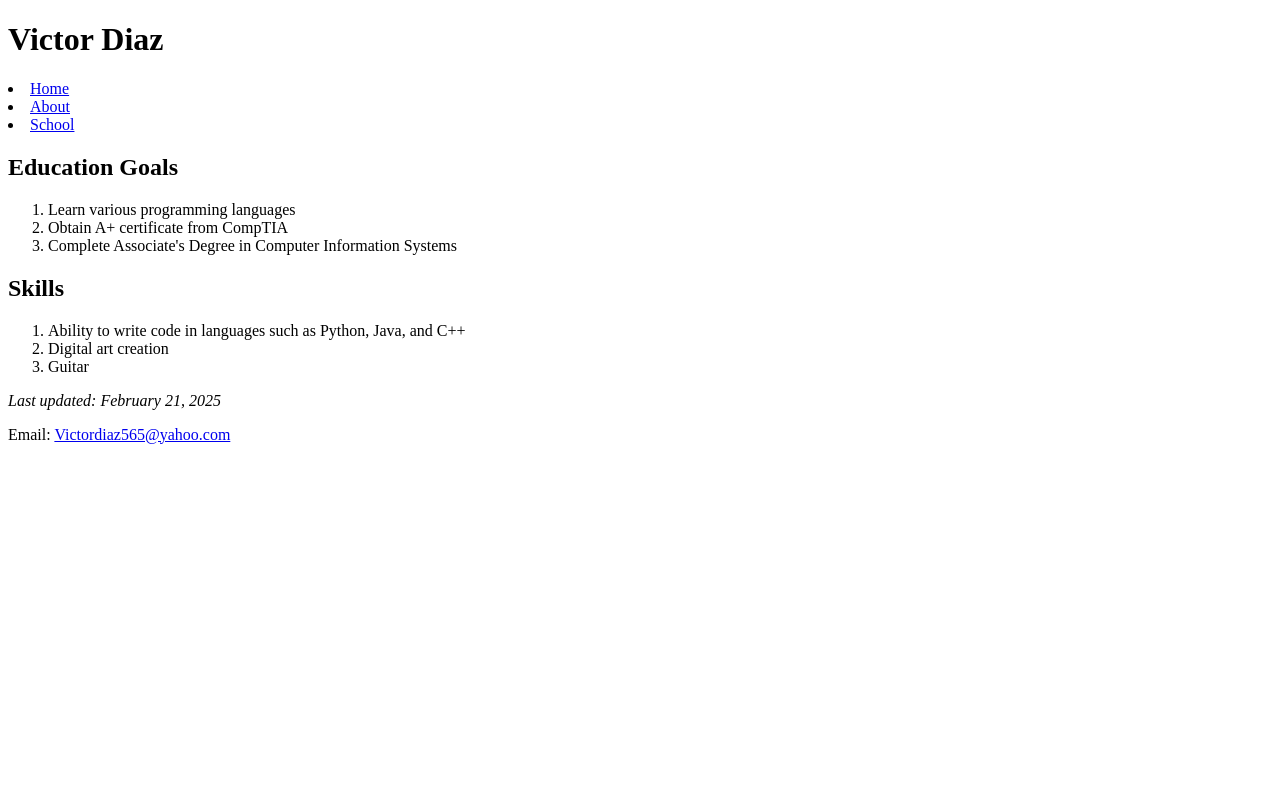
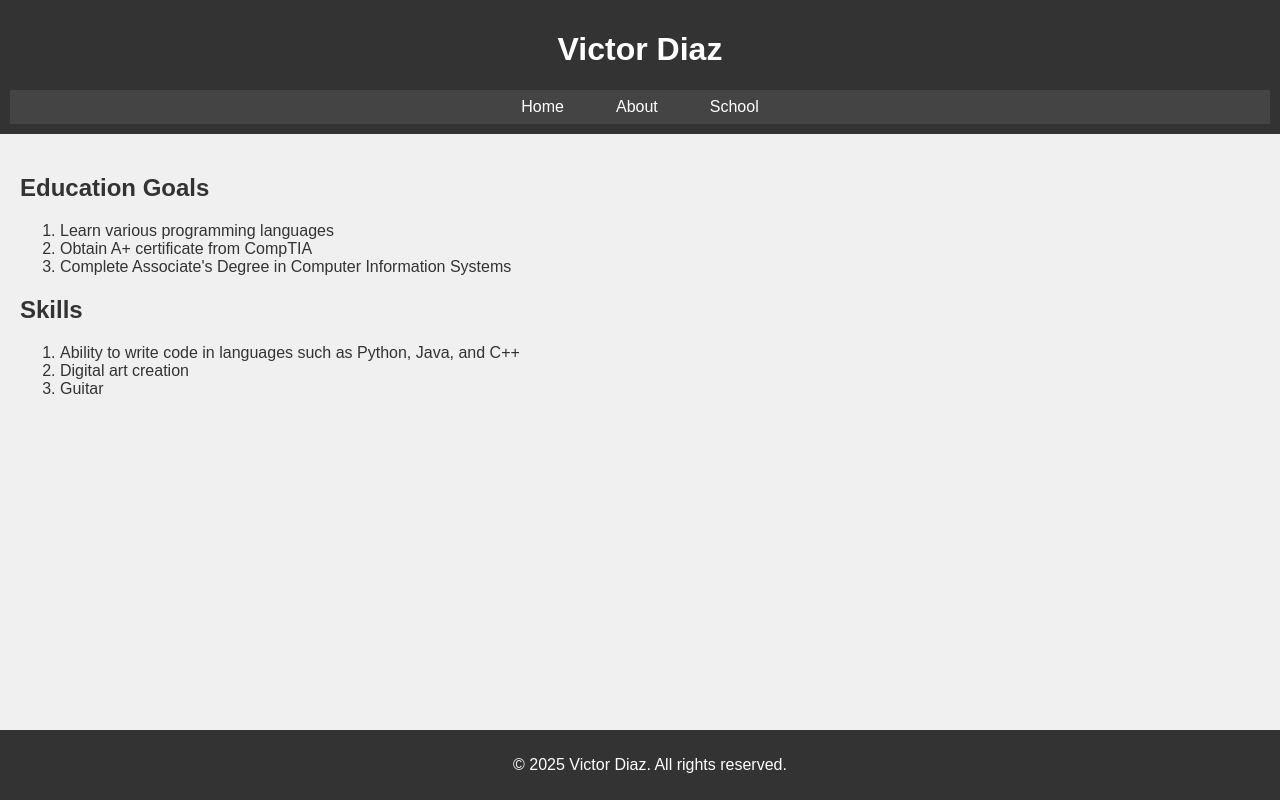
Before and after one commit to viperzsx/CIS-162, a plain HTML site: page about.html in a window 1280 px wide. Drawn offline with Linux system fonts and the light colour scheme.

Commit message:
Add files via upload

```diff
--- a/about.html
+++ b/about.html
@@ -1,34 +1,46 @@
 <!DOCTYPE html>
 <html lang="en">
 <head>
-    <ul>
     <meta charset="UTF-8">
     <meta name="viewport" content="width=device-width, initial-scale=1.0">
     <title>About Me</title>
-    </ul>
+    <!-- Link to CSS file -->
+    <link rel="stylesheet" href="styles.css">
 </head>
 <body>
+    <!-- Header -->
+    <header>
         <h1><strong>Victor Diaz</strong></h1>
+        <!-- Navigation -->
         <nav>
+            <ul>
                 <li><a href="index.html">Home</a></li>
                 <li><a href="about.html">About</a></li>
                 <li><a href="#">School</a></li>
+            </ul>
         </nav>
+    </header>
+
+    <!-- Main Content -->
+    <section>
         <h2><strong>Education Goals</strong></h2>
         <ol>
             <li>Learn various programming languages</li>
             <li>Obtain A+ certificate from CompTIA</li>
             <li>Complete Associate's Degree in Computer Information Systems</li>
         </ol>
+
         <h2><strong>Skills</strong></h2>
         <ol>
             <li>Ability to write code in languages such as Python, Java, and C++</li>
             <li>Digital art creation</li>
             <li>Guitar</li>
         </ol>
+    </section>
+
+    <!-- Footer Section -->
     <footer>
-        <p><i>Last updated: February 21, 2025</i></p>
-        <p>Email: <a href="mailto:Victordiaz565@yahoo.com">Victordiaz565@yahoo.com</a></p>
+        <p>&copy; 2025 Victor Diaz. All rights reserved.</p>
     </footer>
 </body>
 </html>
--- /dev/null
+++ b/styles.css
@@ -0,0 +1,57 @@
+/* Styles for the body */
+body {
+    font-family: Arial, sans-serif;
+    background-color: #f0f0f0;
+    color: #333;
+    margin: 0;
+    padding: 0;
+}
+
+/* Header styles */
+header {
+    background-color: #333;
+    color: #fff;
+    padding: 10px;
+    text-align: center;
+}
+
+/* Navigation styles */
+nav ul {
+    list-style-type: none;
+    padding: 0;
+    margin: 0;
+    display: flex;
+    justify-content: center;
+    background-color: #444;
+}
+
+nav ul li {
+    margin: 0 10px;
+}
+
+nav a {
+    color: white;
+    text-decoration: none;
+    padding: 8px 16px;
+    display: block;
+}
+
+nav a:hover {
+    background-color: #555;
+}
+
+/* Section styles */
+section {
+    padding: 20px;
+}
+
+/* Footer styles */
+footer {
+    background-color: #333;
+    color: white;
+    text-align: center;
+    padding: 10px;
+    position: fixed;
+    width: 100%;
+    bottom: 0;
+}
```
Lines whose indentation alone changed are shown as unchanged.
